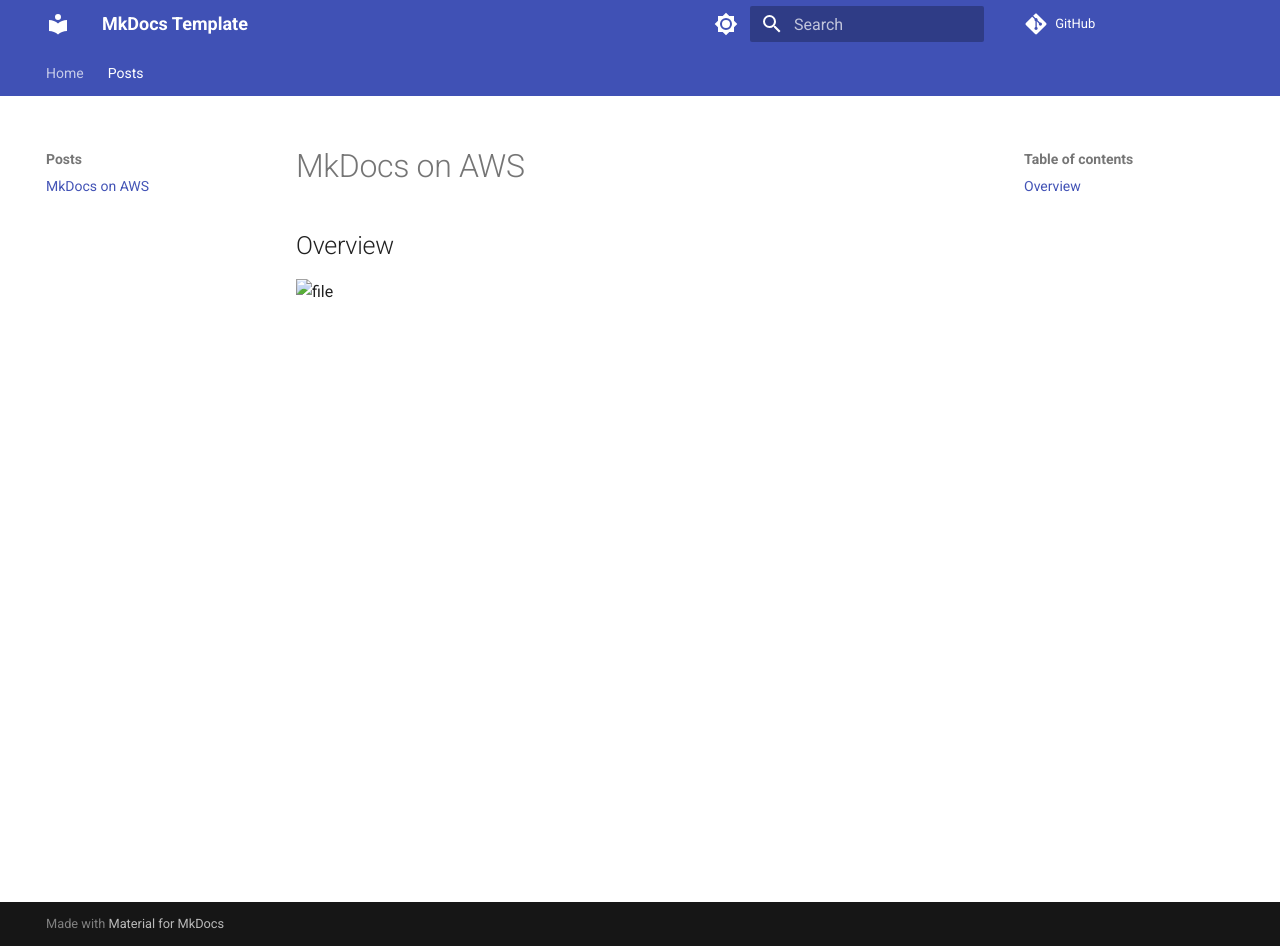
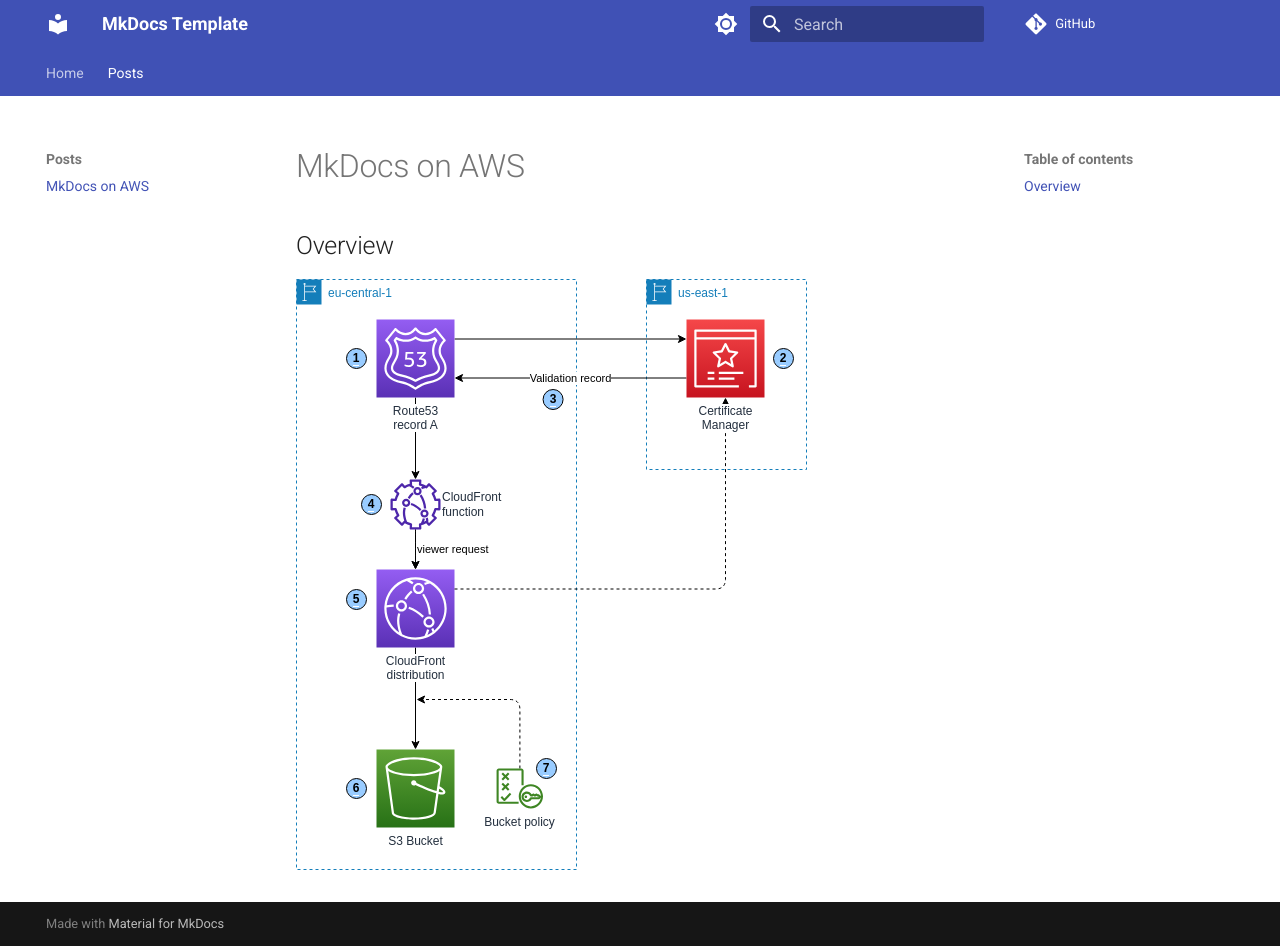
Before and after one commit to baniol/dev-notes, an MkDocs documentation site: the page built from docs/posts/mkdocs-aws.md, in a window 1280 px wide and 946 px high. Built offline with MkDocs 1.6.1 and Material for MkDocs 9.7.7, drawn with Linux system fonts in a browser that asks for light colours; comment, search, counter and statistics services are not loaded.

Commit message:
initial cleanup 2

```diff
--- a/docs/posts/mkdocs-aws.md
+++ b/docs/posts/mkdocs-aws.md
@@ -2,4 +2,4 @@
 
 ## Overview
 
-![file](./assets/mkdocs-aws.svg)
+![file](../assets/mkdocs-aws.svg)
```
